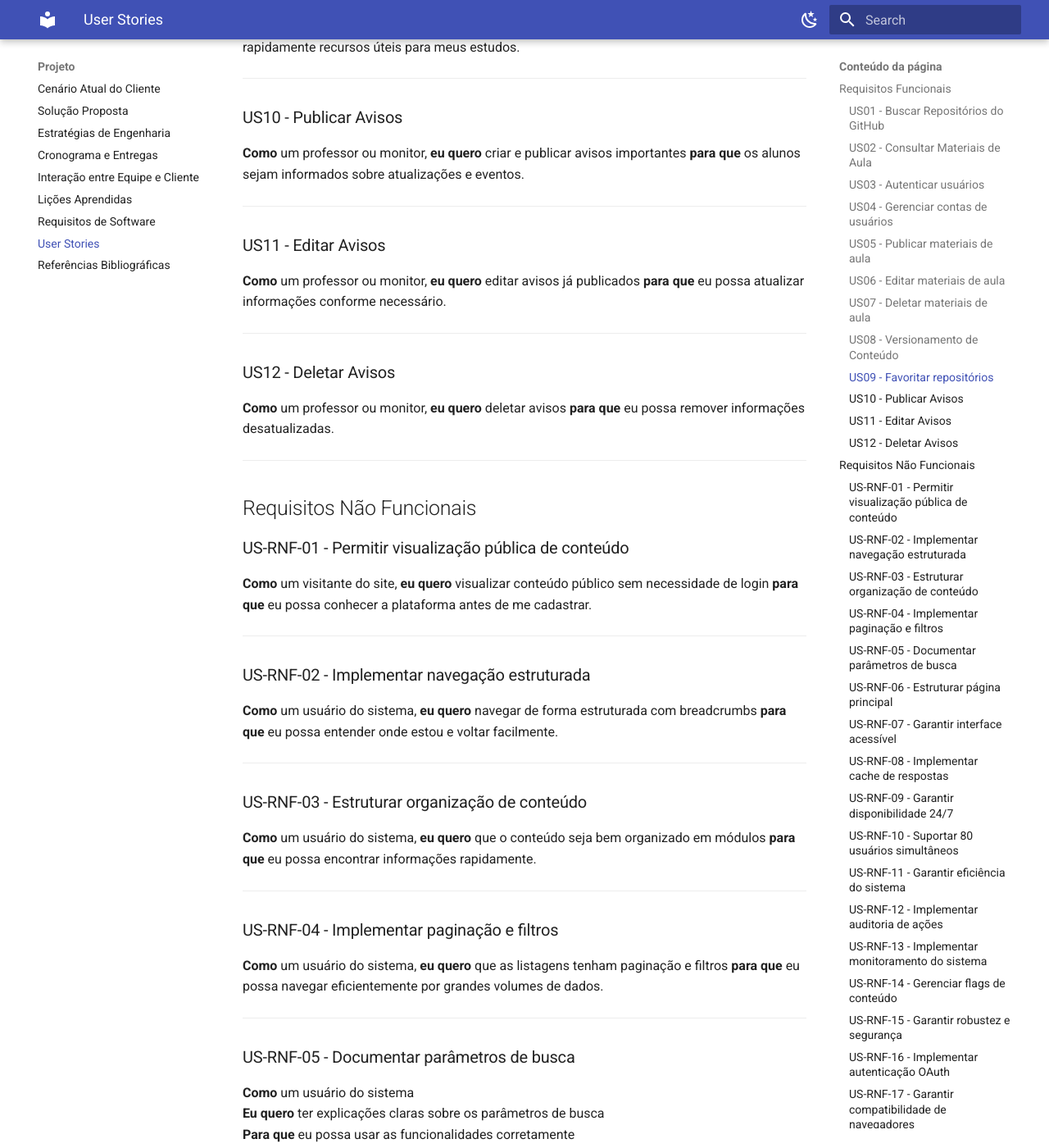
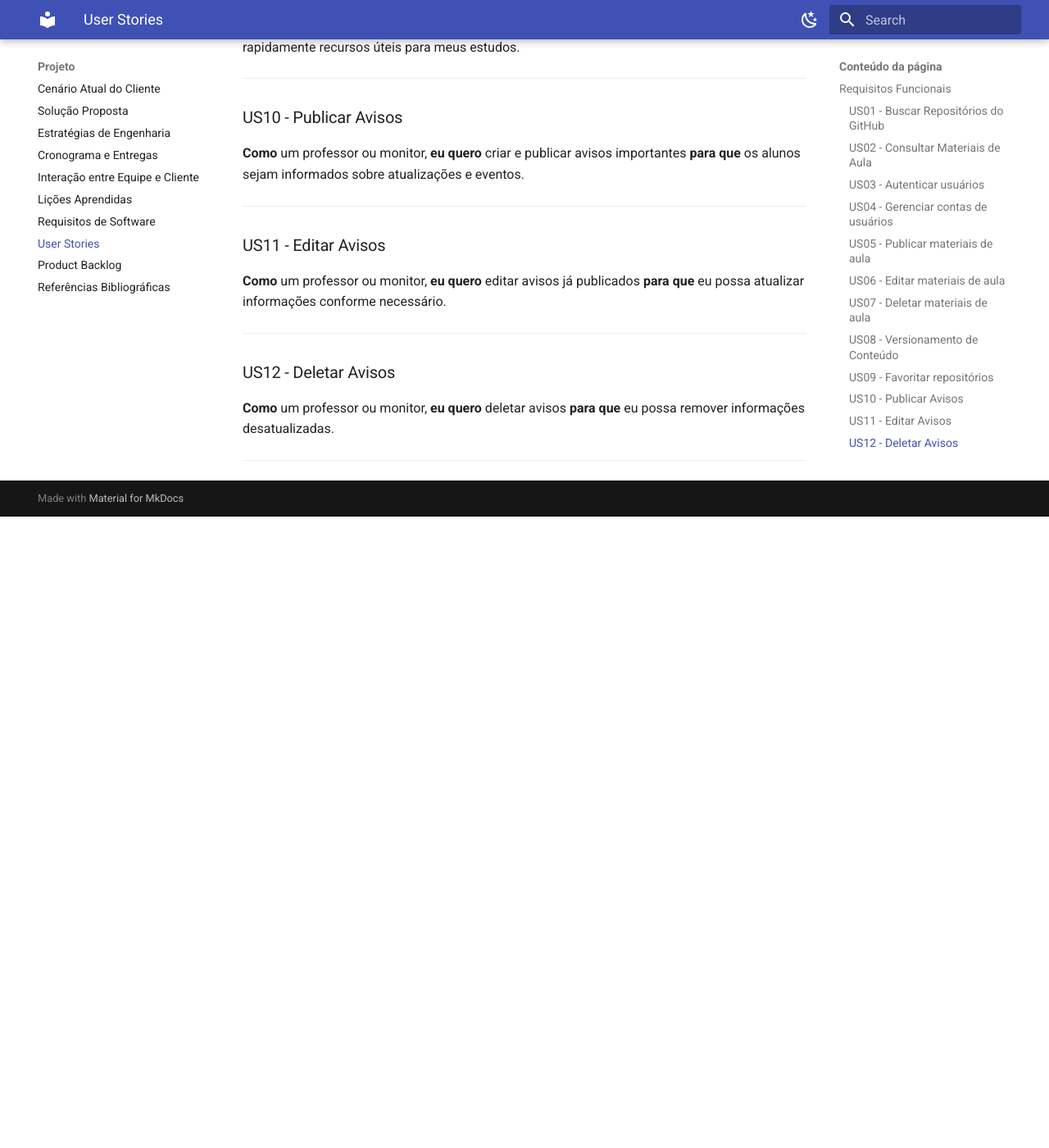
Before and after one commit to mdsreq-fga-unb/REQ-2025.2-T01-DataBuilders, an MkDocs documentation site: the page built from docs/visao_produto/user_stories.md, in a window 1280 px wide and 1400 px high, scrolled down 1918 px. Shown: the whole window at 82% size. Built offline with MkDocs 1.6.1 and Material for MkDocs 9.7.7, drawn with Linux system fonts in a browser that asks for light colours; after the commit the page ends 2548 px from its top, so only the background shows below that; some of the changed text lies outside the part shown.

Commit message:
feat: adiciona product backlog e retira US-RNF
- adicionado pagina do product backlog
- retirado user stories dos requisitos não funcionais

```diff
--- a/docs/visao_produto/user_stories.md
+++ b/docs/visao_produto/user_stories.md
@@ -86,123 +86,3 @@
 **Como** um professor ou monitor, **eu quero** deletar avisos **para que** eu possa remover informações desatualizadas.
 
 ---
-
-## Requisitos Não Funcionais
-
-### US-RNF-01 - Permitir visualização pública de conteúdo
-**Como** um visitante do site, **eu quero** visualizar conteúdo público sem necessidade de login **para que** eu possa conhecer a plataforma antes de me cadastrar.
-
----
-
-### US-RNF-02 - Implementar navegação estruturada
-**Como** um usuário do sistema, **eu quero** navegar de forma estruturada com breadcrumbs **para que** eu possa entender onde estou e voltar facilmente.
-
----
-
-### US-RNF-03 - Estruturar organização de conteúdo
-**Como** um usuário do sistema, **eu quero** que o conteúdo seja bem organizado em módulos **para que** eu possa encontrar informações rapidamente.
-
----
-
-### US-RNF-04 - Implementar paginação e filtros
-**Como** um usuário do sistema, **eu quero** que as listagens tenham paginação e filtros **para que** eu possa navegar eficientemente por grandes volumes de dados.
-
----
-
-### US-RNF-05 - Documentar parâmetros de busca
-**Como** um usuário do sistema
-**Eu quero** ter explicações claras sobre os parâmetros de busca
-**Para que** eu possa usar as funcionalidades corretamente
-
----
-
-### US-RNF-06 - Estruturar página principal
-**Como** um visitante
-**Eu quero** uma página principal clara sobre o objetivo do site
-**Para que** eu possa entender rapidamente o que a plataforma oferece
-
----
-
-### US-RNF-07 - Garantir interface acessível
-**Como** um usuário com necessidades especiais
-**Eu quero** uma interface acessível e responsiva
-**Para que** eu possa usar o sistema independentemente do dispositivo ou limitações
-
----
-
-### US-RNF-08 - Implementar cache de respostas
-**Como** um usuário do sistema
-**Eu quero** que as buscas sejam rápidas mesmo com muitos dados
-**Para que** eu tenha uma experiência fluida
-
----
-
-### US-RNF-09 - Garantir disponibilidade 24/7
-**Como** um usuário do sistema
-**Eu quero** que o sistema esteja sempre disponível
-**Para que** eu possa acessar quando precisar
-
----
-
-### US-RNF-10 - Suportar 80 usuários simultâneos
-**Como** um usuário do sistema
-**Eu quero** que o sistema funcione bem mesmo com muitos usuários simultâneos
-**Para que** eu tenha uma experiência consistente
-
----
-
-### US-RNF-11 - Garantir eficiência do sistema
-**Como** um usuário do sistema
-**Eu quero** que o sistema responda rapidamente mesmo em condições adversas
-**Para que** eu possa trabalhar sem interrupções
-
----
-
-### US-RNF-12 - Implementar auditoria de ações
-**Como** um administrador do sistema
-**Eu quero** ter registro detalhado de ações críticas
-**Para que** eu possa rastrear mudanças e manter a segurança
-
----
-
-### US-RNF-13 - Implementar monitoramento do sistema
-**Como** um administrador do sistema
-**Eu quero** monitorar a saúde do sistema
-**Para que** eu possa prevenir problemas e garantir a estabilidade
-
----
-
-### US-RNF-14 - Gerenciar flags de conteúdo
-**Como** um administrador do sistema
-**Eu quero** configurar flags para conteúdo (destaque, arquivado, etc.)
-**Para que** eu possa organizar e controlar a exibição do conteúdo
-
----
-
-### US-RNF-15 - Garantir robustez e segurança
-**Como** um usuário do sistema
-**Eu quero** que o sistema seja robusto e seguro
-**Para que** eu possa confiar na plataforma para minhas atividades acadêmicas
-
----
-
-### US-RNF-16 - Implementar autenticação OAuth
-**Como** um usuário do sistema
-**Eu quero** fazer login usando minha conta do GitHub
-**Para que** eu possa ter acesso a mais recursos de busca
-
----
-
-### US-RNF-17 - Garantir compatibilidade de navegadores
-**Como** um usuário do sistema
-**Eu quero** que o sistema funcione no meu navegador preferido
-**Para que** eu possa usar a plataforma sem problemas técnicos
-
----
-
-### US-RNF-18 - Garantir manutenibilidade do sistema
-**Como** um desenvolvedor
-**Eu quero** que o sistema seja fácil de manter e configurar
-**Para que** eu possa fazer melhorias e correções rapidamente
-
----
--- a/mkdocs.yml
+++ b/mkdocs.yml
@@ -51,6 +51,7 @@ nav:
     - Lições Aprendidas: visao_produto/licoes.md
     - Requisitos de Software: visao_produto/requisitos.md
     - User Stories: visao_produto/user_stories.md
+    - Product Backlog: visao_produto/product_backlog.md
     - Referências Bibliográficas: visao_produto/referencias.md
   - Entregas:
     - Unidade 1: entregas/unidade1.md
```
Also changed, not shown: docs/visao_produto/product_backlog.md (added, +30 -0 lines).
